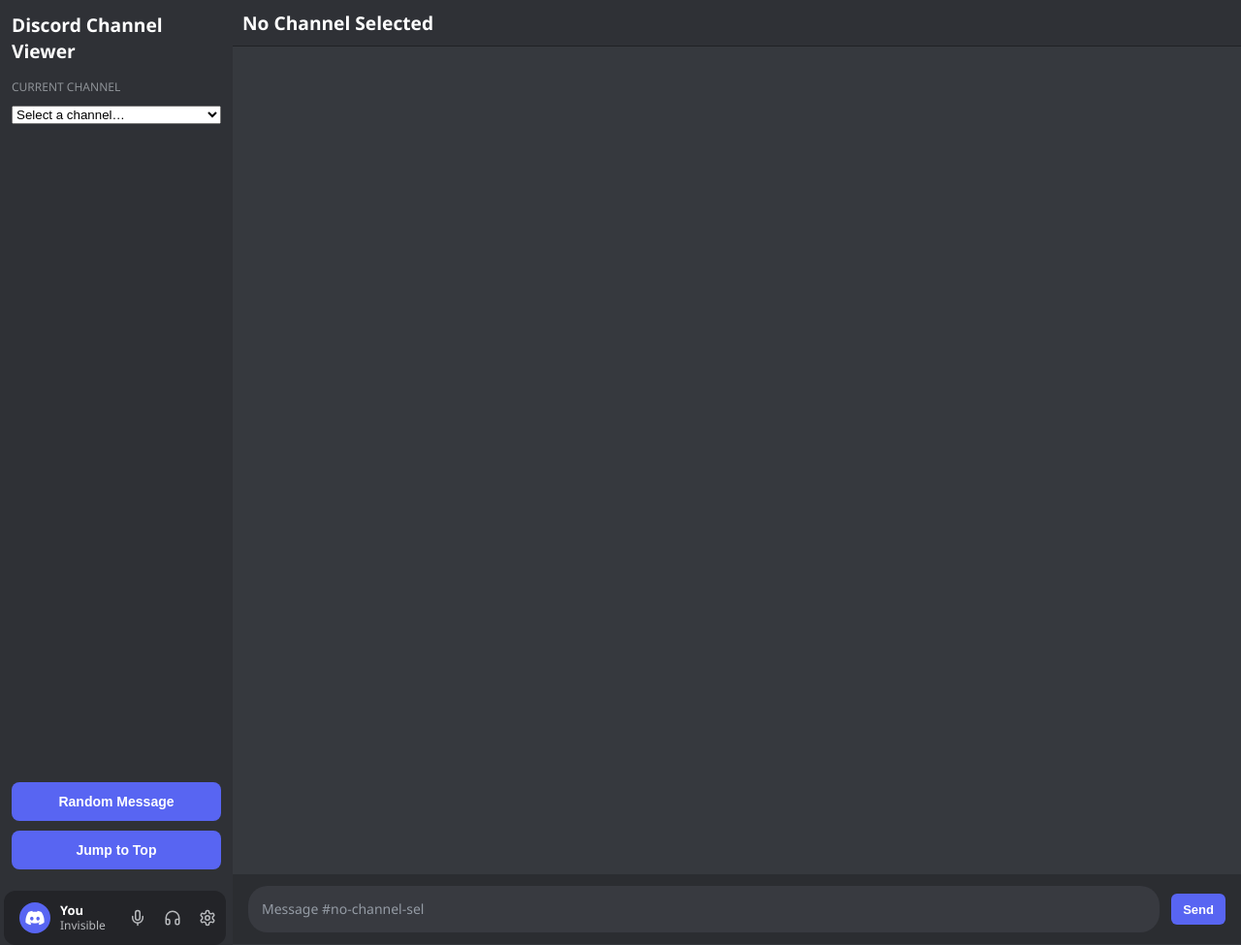
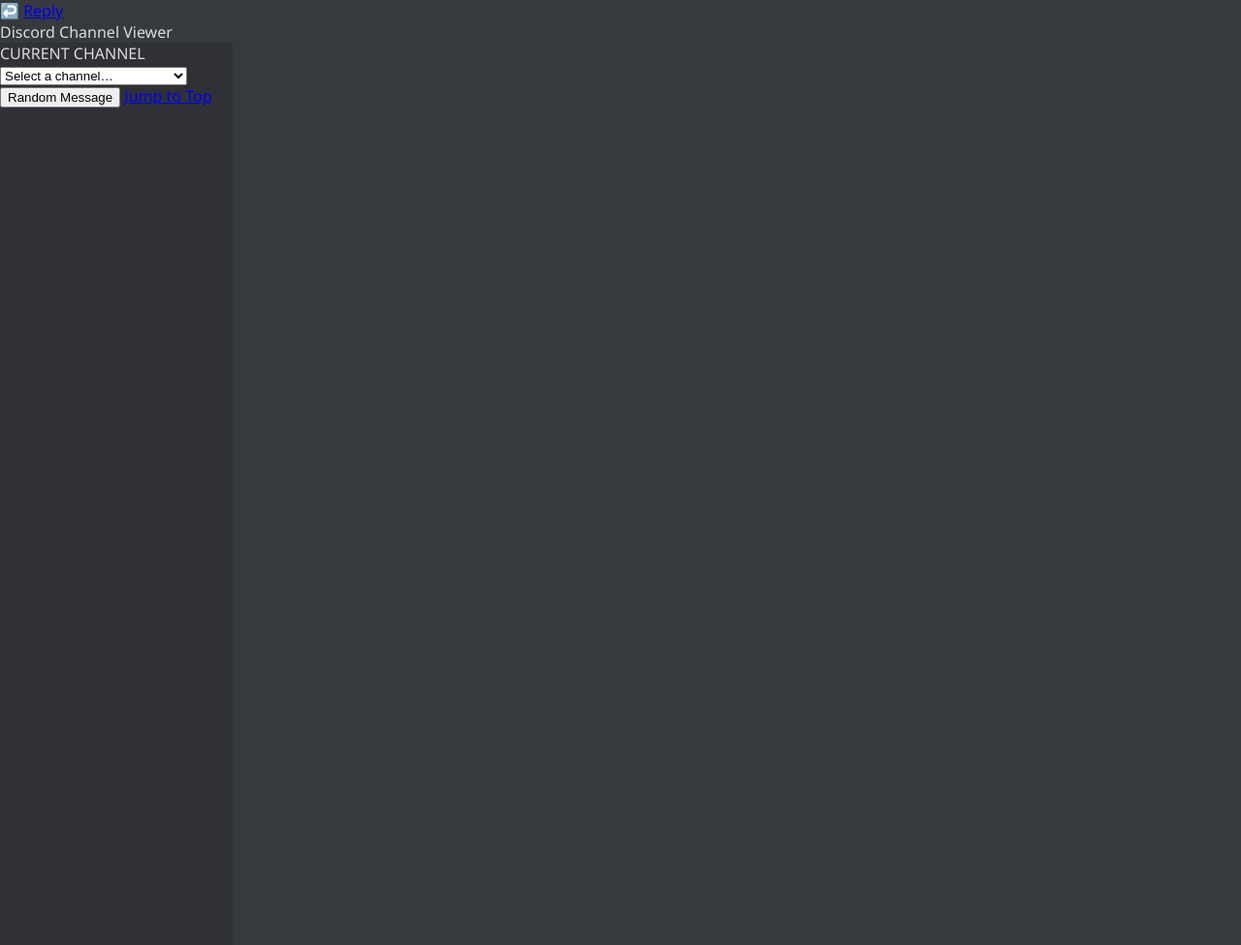
Before and after one commit to Corb03/Ian-Chat, a Flask app: page / in a window 1280 px wide. Shown: the whole page at 97% size. Run offline with Flask 3, Linux system fonts and the light colour scheme.

Commit message:
Update viewer.html

```diff
--- a/templates/viewer.html
+++ b/templates/viewer.html
@@ -1,125 +1,144 @@
 <!DOCTYPE html>
 <html lang="en">
 <head>
-  <meta charset="utf-8"/>
+  <meta charset="UTF-8" />
+  <meta name="viewport" content="width=device-width, initial-scale=1.0" />
   <title>Discord Channel Viewer</title>
-
   <link rel="stylesheet" href="{{ url_for('static', filename='style.css') }}">
 </head>
-
 <body>
 
-<div class="reply-menu" id="reply-menu" style="display: none;">
-  <button class="reply-button" onclick="replyToSelected()">↩️ Reply</button>
+  <div class="topbar">
+    <div class="topbar-left">
+      ↩️ <a class="back-link" href="/">Reply</a>
+    </div>
+    <div class="topbar-title">Discord Channel Viewer</div>
   </div>
 
-<div class="app">
+  <div class="layout">
 
-  <!-- SIDEBAR -->
+    <!-- Sidebar / channel picker -->
     <aside class="sidebar">
-    <div class="sidebar-scrollable">
-      <div class="server-title">Discord Channel Viewer</div>
+      <div class="sidebar-title">CURRENT CHANNEL</div>
 
-      <nav class="channels">
-        <div class="channel-section">CURRENT CHANNEL</div>
-
-        <!-- ✅ Archive dropdown (files from /archives) -->
-        <form method="GET" action="/" class="archive-picker" style="margin: 8px 0;">
-          <select name="archive" onchange="this.form.submit()" style="width: 100%;">
+      <form class="channel-form" method="GET" action="/">
+        <select class="channel-select" name="channel" onchange="this.form.submit()">
           <option value="">Select a channel…</option>
           {% for f in archive_files %}
-              <option value="{{ f }}" {% if f == selected_archive %}selected{% endif %}>
-                {{ f[:-5] }}
-              </option>
+            <option value="{{ f }}" {% if html_filename == f %}selected{% endif %}>{{ f[:-5] }}</option>
           {% endfor %}
         </select>
       </form>
-      </nav>
-    </div>
 
-    <div class="sidebar-bottom">
-      <button class="jump-button" id="random-message-btn">Random Message</button>
-      <button class="jump-button" id="scroll-jump-btn">Jump to Top</button>
-
-      <div class="user-status-bar">
-        <div class="user-info-wrapper">
-          <img id="status-avatar"
-               src="{{ url_for('static', filename='avatar.png') }}"
-               alt="User Avatar">
-
-          <div class="user-info">
-            <div class="username">You</div>
-            <div class="status">Invisible</div>
-          </div>
-        </div>
-
-        <div class="user-icons">
-          <button title="Mute">
-            <img src="{{ url_for('static', filename='icons/mic.svg') }}">
-          </button>
-          <button title="Deafen">
-            <img src="{{ url_for('static', filename='icons/headphones.svg') }}">
-          </button>
-          <button id="settings-btn" title="Settings">
-            <img class="settings-icon"
-                 src="{{ url_for('static', filename='icons/settings.svg') }}">
-          </button>
-        </div>
-      </div>
+      <div class="sidebar-actions">
+        <button class="btn" type="button" id="randomJumpBtn">Random Message</button>
+        <a class="btn" href="#top">Jump to Top</a>
       </div>
     </aside>
 
-  <!-- MAIN -->
+    <!-- Main -->
     <main class="main">
+
+      <a id="top"></a>
 
       <header class="header">
         <div class="channel-name">
-        {{ "No Channel Selected" if html_filename == "No Channel Selected"
-           else "#" + html_filename[:-5]|lower|replace(" ", "-") }}
+          {{ "No Channel Selected" if html_filename == "No Channel Selected" else "#" + html_filename[:-5]|lower|replace(" ", "-") }}
+        </div>
+
+        <!-- ✅ Search bar (added) -->
+        <div class="search-bar-container">
+          <input
+            id="search"
+            class="search-input"
+            type="text"
+            placeholder="Search messages"
+            autocomplete="off"
+          />
+          <button class="search-toggle-button" id="search-toggle" type="button" title="Search tips">▼</button>
         </div>
       </header>
 
-    <!-- CHAT LOG -->
-    <div class="chatlog" id="chatlog">
-      {% for msg in messages %}
-      <div class="message" id="msg-{{ loop.index }}">
-
-        <img class="avatar fallback-avatar"
-             data-avatar="{{ msg.avatar }}"
-             data-username="{{ msg.username }}">
-
-        <div class="hover-wrap">
-          <div class="message-content">
-            <div class="meta">
-              <span class="message-nickname">{{ msg.username }}</span>
-              <span class="timestamp">{{ msg.timestamp }}</span>
+      <!-- ✅ Search help panel (added) -->
+      <div class="search-help" id="search-help" hidden>
+        <div class="search-help-title">Search tips</div>
+        <div class="search-help-line">• Type to filter messages (username or text)</div>
+        <div class="search-help-line">• Press Esc to clear</div>
+        <div class="search-help-line">• Click ▼ to hide/show this panel</div>
       </div>
 
-            <div class="content">
-              {{ msg.content | safe }}
+      <section class="messages" id="messages">
+        {% for msg in messages %}
+          <div class="message" data-jump-id="{{ loop.index }}">
+            <div class="message-header">
+              <span class="message-username">{{ msg.username }}</span>
+              <span class="message-timestamp">{{ msg.timestamp }}</span>
             </div>
-          </div>
-        </div>
+            <div class="message-content">{{ msg.content | safe }}</div>
 
-        <button class="jump-message-btn"
-                onclick="jumpToMessage('msg-{{ loop.index }}')">
-          Jump
-        </button>
+            <a class="jump-link" href="#jump-{{ loop.index }}" id="jump-{{ loop.index }}">Jump</a>
           </div>
         {% endfor %}
-    </div>
+      </section>
 
-    <!-- INPUT -->
-    <div class="input-area">
-      <textarea id="message-input"
-        placeholder="Message #{{ html_filename[:-5]|lower|replace(' ', '-') }}"></textarea>
-      <button id="send-button">Send</button>
-    </div>
+      <footer class="composer">
+        <button class="btn" type="button">Send</button>
+      </footer>
 
     </main>
   </div>
 
   <script src="{{ url_for('static', filename='script.js') }}"></script>
 
+  <!-- ✅ Search logic (works even if your script.js has nothing) -->
+  <script>
+    (() => {
+      const input = document.getElementById("search");
+      const help = document.getElementById("search-help");
+      const toggle = document.getElementById("search-toggle");
+      const randomBtn = document.getElementById("randomJumpBtn");
+
+      if (!input) return;
+
+      const getMessages = () => Array.from(document.querySelectorAll(".message"));
+
+      function applyFilter(q) {
+        const query = (q || "").trim().toLowerCase();
+        const msgs = getMessages();
+
+        for (const msg of msgs) {
+          const user = (msg.querySelector(".message-username")?.textContent || "").toLowerCase();
+          const text = (msg.querySelector(".message-content")?.textContent || "").toLowerCase();
+          const match = !query || user.includes(query) || text.includes(query);
+          msg.style.display = match ? "" : "none";
+        }
+      }
+
+      input.addEventListener("input", () => applyFilter(input.value));
+
+      document.addEventListener("keydown", (e) => {
+        if (e.key === "Escape") {
+          input.value = "";
+          applyFilter("");
+          input.blur();
+        }
+      });
+
+      if (toggle && help) {
+        toggle.addEventListener("click", () => {
+          help.hidden = !help.hidden;
+        });
+      }
+
+      if (randomBtn) {
+        randomBtn.addEventListener("click", () => {
+          const visible = getMessages().filter(m => m.style.display !== "none");
+          if (!visible.length) return;
+          const pick = visible[Math.floor(Math.random() * visible.length)];
+          pick.scrollIntoView({ behavior: "smooth", block: "center" });
+        });
+      }
+    })();
+  </script>
 </body>
 </html>
```
Lines whose indentation alone changed are shown as unchanged.
